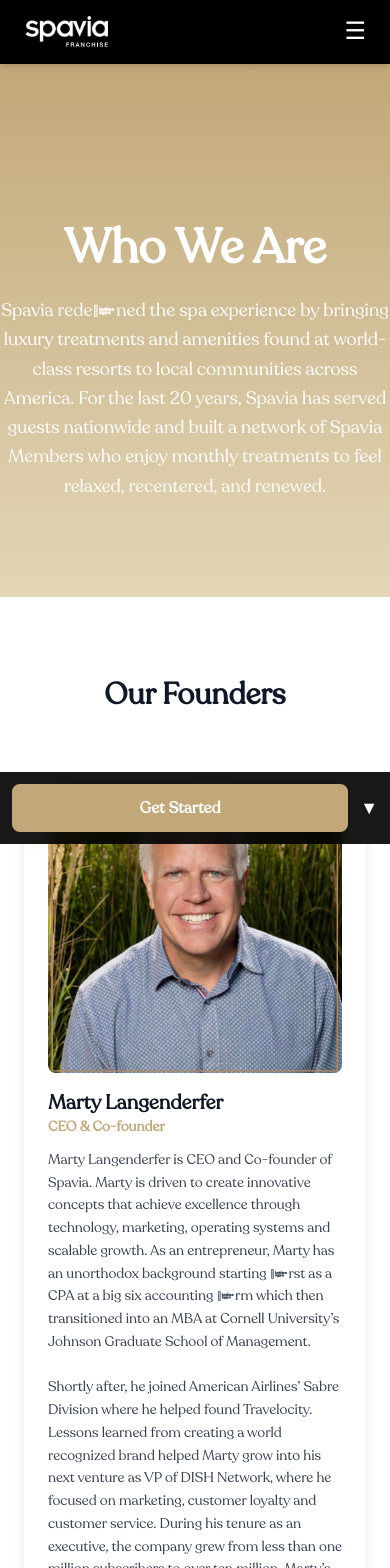
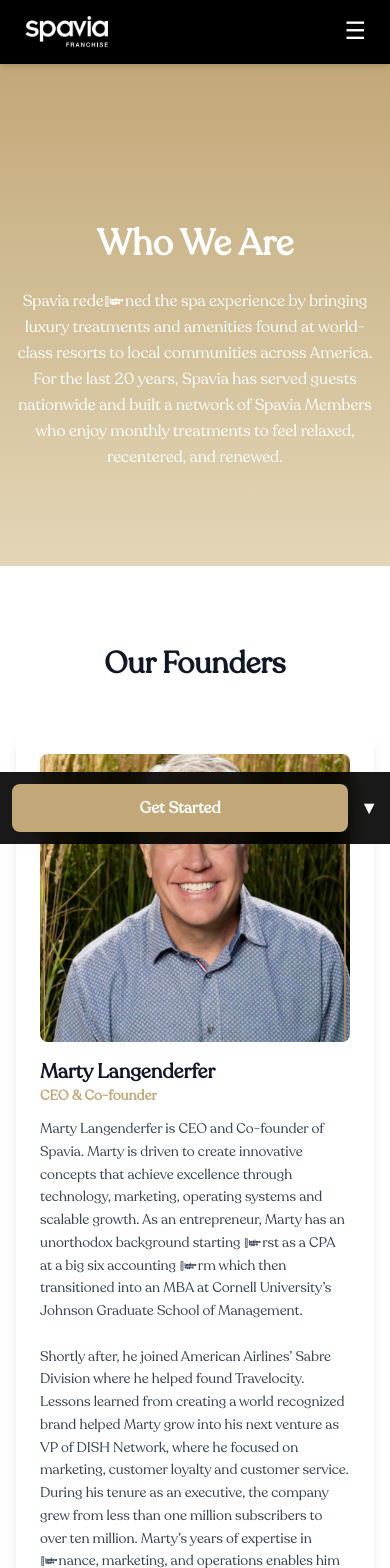
Before and after one commit to johnlangen/spavia-franchise-site, a Next.js app: page /who-we-are in a window 390 px wide. Shown: the top 1568 px of the page. Built offline with nearby package versions, Linux system fonts and the light colour scheme.

Commit message:
additions...

```diff
--- a/app/components/WhoWeAreContent.tsx
+++ b/app/components/WhoWeAreContent.tsx
@@ -3,9 +3,8 @@
 import NavBar from "./NavBar";
 import AwardsSection from "./AwardsSection";
 import { motion } from "framer-motion";
-
 import Footer from "./Footer";
-
+import Link from "next/link";
 
 // --- Data ---
 const founders = [
@@ -61,20 +60,20 @@
       <NavBar />
 
       {/* Hero */}
-      <section className="snap-start bg-gradient-to-b from-[#C2A878] to-[#e3d6b7] pt-40 pb-24 text-center text-white">
+      <section className="snap-start bg-gradient-to-b from-[#C2A878] to-[#e3d6b7] pt-40 pb-24 text-center text-white px-4 sm:px-6">
         <motion.h1
-          initial={{ opacity: 0 }}
-          whileInView={{ opacity: 1 }}
-          transition={{ duration: 0.8 }}
-          className="text-5xl font-bold mb-6"
+          initial={{ opacity: 0, y: 20 }}
+          animate={{ opacity: 1, y: 0 }}
+          transition={{ duration: 0.8, ease: "easeOut" }}
+          className="text-4xl md:text-5xl font-bold mb-6"
         >
           Who We Are
         </motion.h1>
         <motion.p
-          initial={{ opacity: 0 }}
-          whileInView={{ opacity: 1 }}
-          transition={{ delay: 0.3, duration: 0.8 }}
-          className="max-w-3xl mx-auto text-lg leading-relaxed font-sans"
+          initial={{ opacity: 0, y: 20 }}
+          animate={{ opacity: 1, y: 0 }}
+          transition={{ delay: 0.3, duration: 0.8, ease: "easeOut" }}
+          className="max-w-3xl mx-auto text-base md:text-lg leading-relaxed font-sans"
         >
           Spavia redefined the spa experience by bringing luxury treatments and
           amenities found at world-class resorts to local communities across
@@ -84,18 +83,18 @@
         </motion.p>
       </section>
 
-
       {/* Founders */}
-      <section className="snap-start py-20 bg-white">
-        <div className="max-w-7xl mx-auto px-6">
+      <section className="snap-start py-20 bg-white px-4 sm:px-6">
+        <div className="max-w-7xl mx-auto">
           <h2 className="text-3xl font-bold text-center mb-12">Our Founders</h2>
           <div className="grid md:grid-cols-2 gap-12 justify-center">
             {founders.map((f, i) => (
               <motion.div
                 key={i}
-                initial={{ opacity: 0 }}
-                whileInView={{ opacity: 1 }}
-                transition={{ duration: 0.6, delay: i * 0.2 }}
+                initial={{ opacity: 0, y: 20 }}
+                whileInView={{ opacity: 1, y: 0 }}
+                viewport={{ once: true }}
+                transition={{ duration: 0.6, delay: i * 0.2, ease: "easeOut" }}
                 className="bg-white rounded-xl shadow-lg hover:shadow-xl transition-transform hover:scale-[1.02] p-6 max-w-[500px] mx-auto flex flex-col"
               >
                 <img
@@ -104,7 +103,9 @@
                   className="rounded-lg mb-4 w-full h-72 object-cover object-center"
                 />
                 <h3 className="text-xl font-bold">{f.name}</h3>
-                <p className="text-sm text-[#C2A878] font-semibold mb-3">{f.role}</p>
+                <p className="text-sm text-[#C2A878] font-semibold mb-3">
+                  {f.role}
+                </p>
                 <p className="text-sm text-gray-700 leading-relaxed whitespace-pre-line font-sans">
                   {f.bio}
                 </p>
@@ -114,10 +115,9 @@
         </div>
       </section>
 
-
       {/* Support Team */}
-      <section className="snap-start py-20 bg-gray-50">
-        <div className="max-w-6xl mx-auto px-6">
+      <section className="snap-start py-20 bg-gray-50 px-4 sm:px-6">
+        <div className="max-w-6xl mx-auto">
           <h2 className="text-3xl font-bold text-center mb-12">
             Your Support Team
           </h2>
@@ -125,11 +125,12 @@
             {team.map((member, i) => (
               <motion.div
                 key={i}
-                initial={{ opacity: 0 }}
-                whileInView={{ opacity: 1 }}
-                transition={{ duration: 0.6, delay: i * 0.1 }}
+                initial={{ opacity: 0, y: 20 }}
+                whileInView={{ opacity: 1, y: 0 }}
+                viewport={{ once: true }}
+                transition={{ duration: 0.6, delay: i * 0.1, ease: "easeOut" }}
                 whileHover={{ scale: 1.05 }}
-                className="bg-white rounded-xl shadow-md hover:shadow-xl p-6 transition"
+                className="bg-white rounded-xl shadow-md hover:shadow-xl p-6 transition will-change-transform"
               >
                 <img
                   src={member.image}
@@ -150,16 +151,26 @@
       </section>
 
       {/* Community */}
-      <section className="snap-start py-20 bg-white">
-        <div className="max-w-6xl mx-auto px-6 grid md:grid-cols-2 gap-12 items-center">
-          <motion.div initial={{ opacity: 0 }} whileInView={{ opacity: 1 }} transition={{ duration: 0.6 }}>
+      <section className="snap-start py-20 bg-white px-4 sm:px-6">
+        <div className="max-w-6xl mx-auto grid md:grid-cols-2 gap-12 items-center">
+          <motion.div
+            initial={{ opacity: 0, y: 20 }}
+            whileInView={{ opacity: 1, y: 0 }}
+            viewport={{ once: true }}
+            transition={{ duration: 0.6, ease: "easeOut" }}
+          >
             <img
               src="/who-we-are/image7.png"
               alt="Spavia Cares"
               className="rounded-xl shadow-md"
             />
           </motion.div>
-          <motion.div initial={{ opacity: 0 }} whileInView={{ opacity: 1 }} transition={{ duration: 0.6 }}>
+          <motion.div
+            initial={{ opacity: 0, y: 20 }}
+            whileInView={{ opacity: 1, y: 0 }}
+            viewport={{ once: true }}
+            transition={{ duration: 0.6, ease: "easeOut" }}
+          >
             <h2 className="text-3xl font-bold mb-4">Spavia Cares</h2>
             <p className="text-gray-700 leading-relaxed font-sans">
               Our focus on community has always been central to our growth. With
@@ -173,9 +184,14 @@
       </section>
 
       {/* Responsibility */}
-      <section className="snap-start py-20 bg-gray-50">
-        <div className="max-w-6xl mx-auto px-6 grid md:grid-cols-2 gap-12 items-center">
-          <motion.div initial={{ opacity: 0 }} whileInView={{ opacity: 1 }} transition={{ duration: 0.6 }}>
+      <section className="snap-start py-20 bg-gray-50 px-4 sm:px-6">
+        <div className="max-w-6xl mx-auto grid md:grid-cols-2 gap-12 items-center">
+          <motion.div
+            initial={{ opacity: 0, y: 20 }}
+            whileInView={{ opacity: 1, y: 0 }}
+            viewport={{ once: true }}
+            transition={{ duration: 0.6, ease: "easeOut" }}
+          >
             <h2 className="text-3xl font-bold mb-4">Our Responsibility</h2>
             <p className="text-gray-700 leading-relaxed font-sans">
               In life, gratitude and generosity of spirit are the greatest gifts
@@ -186,7 +202,12 @@
               the planet.
             </p>
           </motion.div>
-          <motion.div initial={{ opacity: 0 }} whileInView={{ opacity: 1 }} transition={{ duration: 0.6 }}>
+          <motion.div
+            initial={{ opacity: 0, y: 20 }}
+            whileInView={{ opacity: 1, y: 0 }}
+            viewport={{ once: true }}
+            transition={{ duration: 0.6, ease: "easeOut" }}
+          >
             <img
               src="/who-we-are/image8.png"
               alt="Our Responsibility"
@@ -197,8 +218,18 @@
       </section>
 
       {/* Awards */}
-      <section className="snap-start bg-white">
+      <section className="snap-start bg-white px-4 sm:px-6">
         <AwardsSection />
+      </section>
+
+      {/* Next Page Link */}
+      <section className="bg-[#C2A878] text-white py-8 text-center">
+        <Link
+          href="/our-franchise-model"
+          className="text-lg font-semibold hover:underline"
+        >
+          Next: Our Franchise Model →
+        </Link>
       </section>
 
       <Footer />
```
